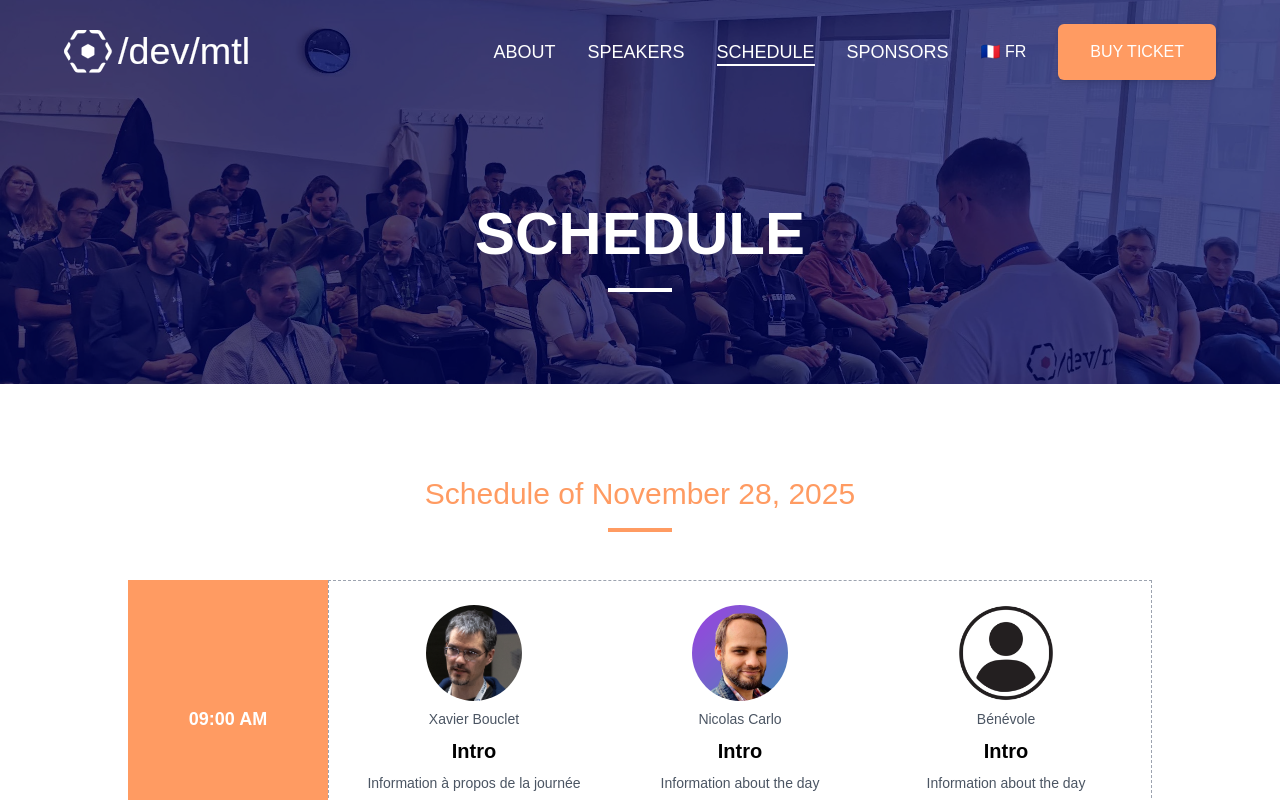
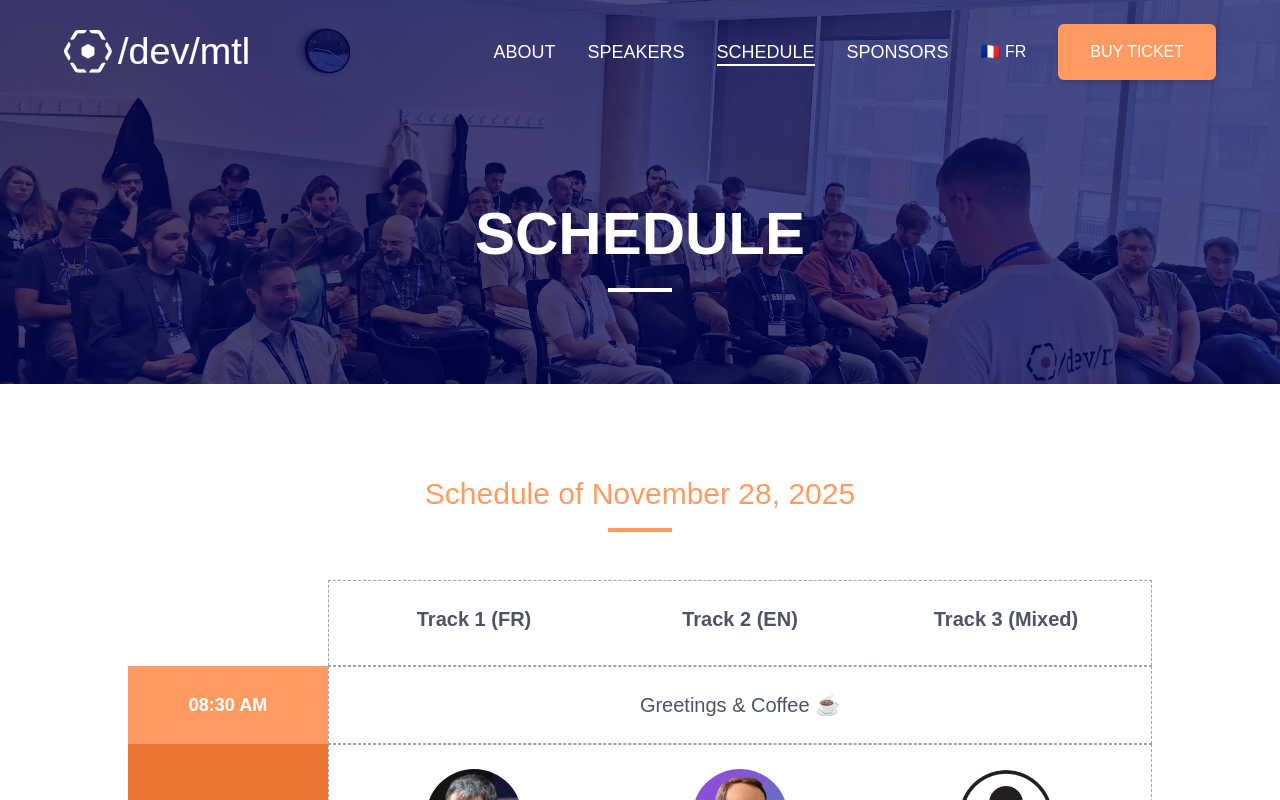
Before and after one commit to devmtl2024-org/devmtl2024-org.github.io, a React (Vite) app: page /schedule in a window 1280 px wide. Shown: the top 800 px of the page. Built offline with nearby package versions, Linux system fonts and the light colour scheme.

Commit message:
Lift track at top row + more break details

```diff
--- a/src/assets/pauses.ts
+++ b/src/assets/pauses.ts
@@ -1,4 +1,5 @@
 export const pauses = [
+  "2025-11-28T08:30:00",
   "2025-11-28T10:00:00",
   "2025-11-28T11:00:00",
   "2025-11-28T12:00:00",
--- a/src/components/Talks/PauseRow.tsx
+++ b/src/components/Talks/PauseRow.tsx
@@ -1,9 +1,11 @@
 export default function PauseRow({
   time,
   index,
+  text = "Break/Pause",
 }: {
   time: string;
   index: number;
+  text?: string;
 }) {
   return (
     <div className="grid grid-cols-1 md:grid-cols-[200px_auto] bg-gray-100 mx-auto w-full max-w-screen-lg">
@@ -16,7 +18,7 @@ export default function PauseRow({
       </div>
       <div className="flex items-center justify-center p-6 bg-white w-full border border-dashed border-gray-400">
         <div className="text-center text-gray-600 font-medium text-xl">
-          Break/Pause
+          {text}
         </div>
       </div>
     </div>
--- a/src/components/Talks/TalkRow.tsx
+++ b/src/components/Talks/TalkRow.tsx
@@ -36,7 +36,7 @@ export default function TalkRow({
                   <img
                     src={`${import.meta.env.BASE_URL}${speaker.image}`}
                     alt={speaker.name}
-                    className="w-full h-full object-cover transition duration-300 group-hover:scale-110"
+                    className="w-full h-full object-cover transition duration-300 group-hover:scale-110 cursor-pointer"
                     onClick={() => {
                       window.scrollTo({ top: 0 });
                       navigate(
@@ -65,9 +65,6 @@ export default function TalkRow({
                   <p className="text-sm mt-2 text-gray-600 line-clamp-2">
                     {speaker.description}
                   </p>
-                  <div className="mt-4 text-xs font-medium uppercase text-white px-2 py-1 rounded bg-primary w-fit mx-auto">
-                    {`Track ${speaker.track}`}
-                  </div>
                 </div>
               </div>
             ),
--- a/src/pages/SchedulePage.tsx
+++ b/src/pages/SchedulePage.tsx
@@ -49,12 +49,43 @@ export default function SchedulePage() {
       </h2>
       <div className="w-16 h-1 bg-secondary mx-auto mb-12"></div>
 
+      <div className="grid grid-cols-1 md:grid-cols-[200px_auto] bg-gray-100 mx-auto w-full max-w-screen-lg">
+        <div
+          className={`bg-white p-4 flex flex-col justify-center w-full md:w-[200px]`}
+        ></div>
+
+        <div
+          className={`grid grid-cols-1 md:grid-cols-3 gap-4 md:gap-6 p-6 bg-white w-full border border-dashed border-gray-400`}
+        >
+          <div className="text-center w-full text-xl font-semibold text-gray-600 mb-2">
+            Track 1 (FR)
+          </div>
+          <div className="text-center w-full text-xl font-semibold text-gray-600 mb-2">
+            Track 2 (EN)
+          </div>
+          <div className="text-center w-full text-xl font-semibold text-gray-600 mb-2">
+            Track 3 (Mixed)
+          </div>
+        </div>
+      </div>
+
       {schedule.map((session, index) =>
         session.isPause ? (
-          <PauseRow key={index} time={session.time} index={index} />
+          <PauseRow
+            key={session.time}
+            time={session.time}
+            index={index}
+            text={
+              session.time === "12:00 PM"
+                ? t({ fr: "Repas (inclus) 🍱", en: "Lunch (included) 🍱" })
+                : session.time === "08:30 AM"
+                  ? t({ fr: "Accueil & Café ☕", en: "Greetings & Coffee ☕" })
+                  : t({ fr: "Pause", en: "Break" })
+            }
+          />
         ) : (
           <TalkRow
-            key={index}
+            key={session.time}
             time={session.time}
             speakers={session.tracks!}
             index={index}
```
